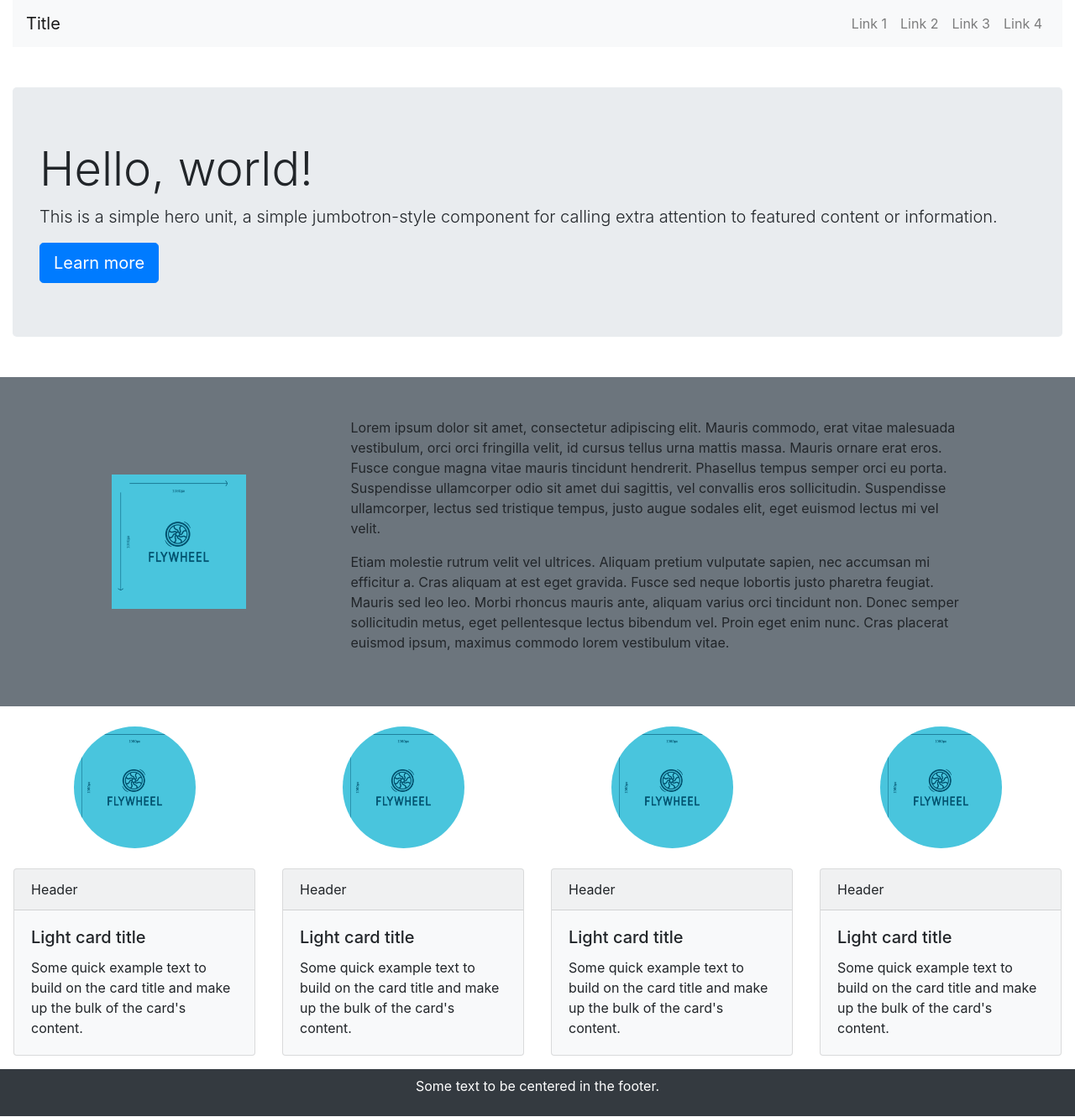
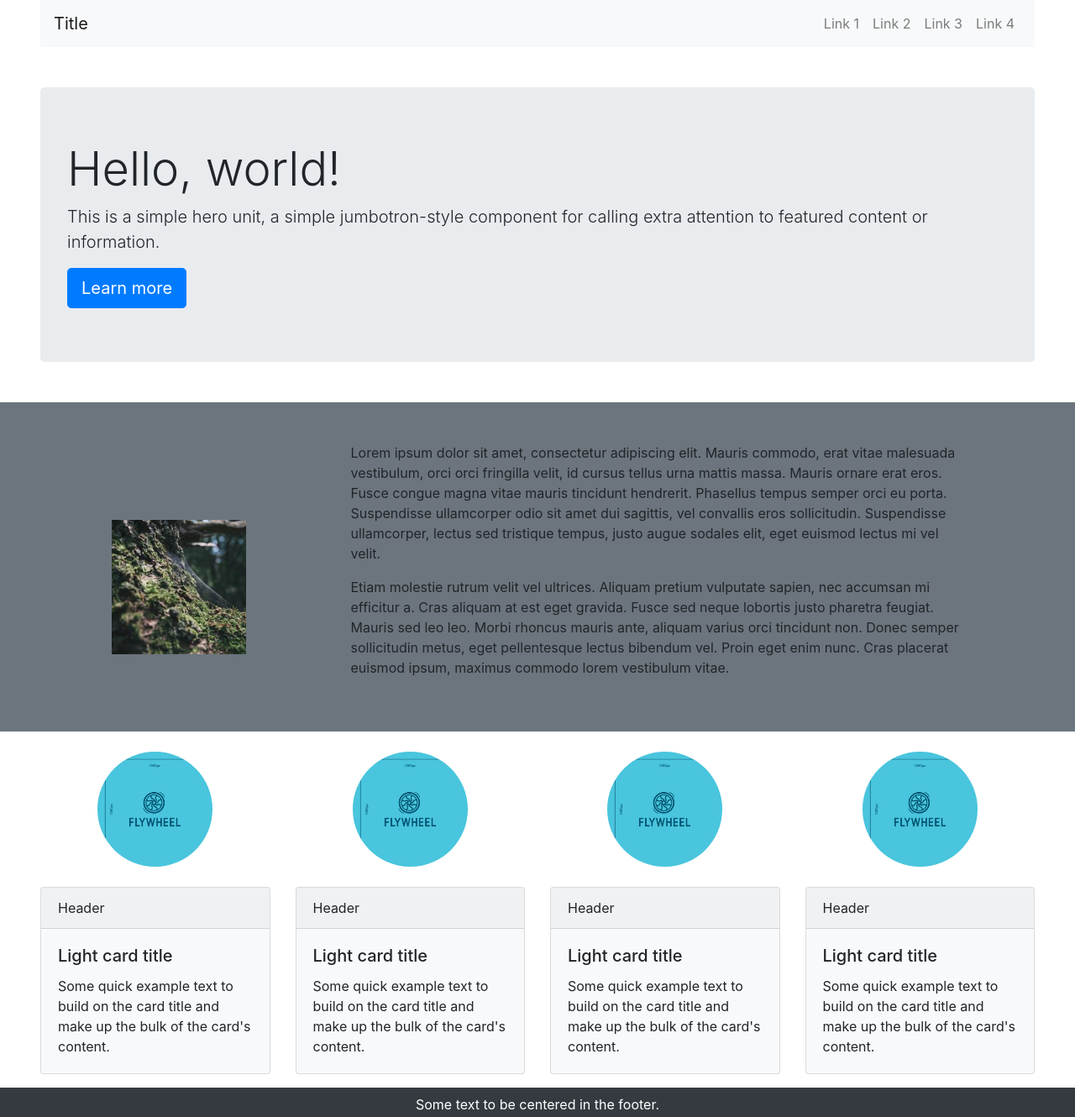
Before and after one commit to uss-hopper/bootstrap-challenge-will-t-harris, a plain HTML site: page index.html in a window 1280 px wide. Shown: the whole page at 84% size. Drawn offline with nearby package versions, Linux system fonts and the light colour scheme.

Commit message:
add different image for second section, position image, add padding to each section

```diff
--- a/index.html
+++ b/index.html
@@ -16,7 +16,7 @@
 	<title>Hello, world!</title>
 </head>
 <body>
-	<div class="container-fluid">
+	<div class="container-fluid px-5">
 		<nav class="navbar navbar-expand-lg navbar-light bg-light">
 			<a class="navbar-brand" href="#">Title</a>
 			<button class="navbar-toggler" type="button" data-toggle="collapse" data-target="#navbarSupportedContent" aria-controls="navbarSupportedContent" aria-expanded="false" aria-label="Toggle navigation">
@@ -47,11 +47,11 @@
 			<a class="btn btn-primary btn-lg" href="#" role="button">Learn more</a>
 		</div>
 	</div>
-	<div class="container-fluid bg-secondary">
+	<div class="container-fluid bg-secondary px-5">
 		<div class="container">
 			<div class="row justify-content-around w-10">
-				<div class="col-sm-2 my-auto">
-					<img src="images/square-flywheel.png" alt="square image" class="img-fluid my-auto">
+				<div class="col-sm-2 my-auto text-center">
+					<img src="images/square-nature.jpg" alt="square image" class="img-fluid my-auto pt-5">
 				</div>
 				<div class="col-sm-8 my-5">
 					<p>Lorem ipsum dolor sit amet, consectetur adipiscing elit. Mauris commodo, erat vitae malesuada vestibulum, orci orci fringilla velit, id cursus tellus urna mattis massa. Mauris ornare erat eros. Fusce congue magna vitae mauris tincidunt hendrerit. Phasellus tempus semper orci eu porta. Suspendisse ullamcorper odio sit amet dui sagittis, vel convallis eros sollicitudin. Suspendisse ullamcorper, lectus sed tristique tempus, justo augue sodales elit, eget euismod lectus mi vel velit. </p>
@@ -61,7 +61,7 @@
 		</div>
 	</div>
 	<section>
-		<div class="container-fluid">
+		<div class="container-fluid px-5">
 			<div class="row">
 				<div class="col-md-3">
 					<img src="images/square-flywheel.png" alt="round picture" class="rounded-circle my-4 d-block mx-auto w-50">
```
Also changed, not shown: images/cat-picture.jpg (deleted), images/square-nature.jpg (added).
